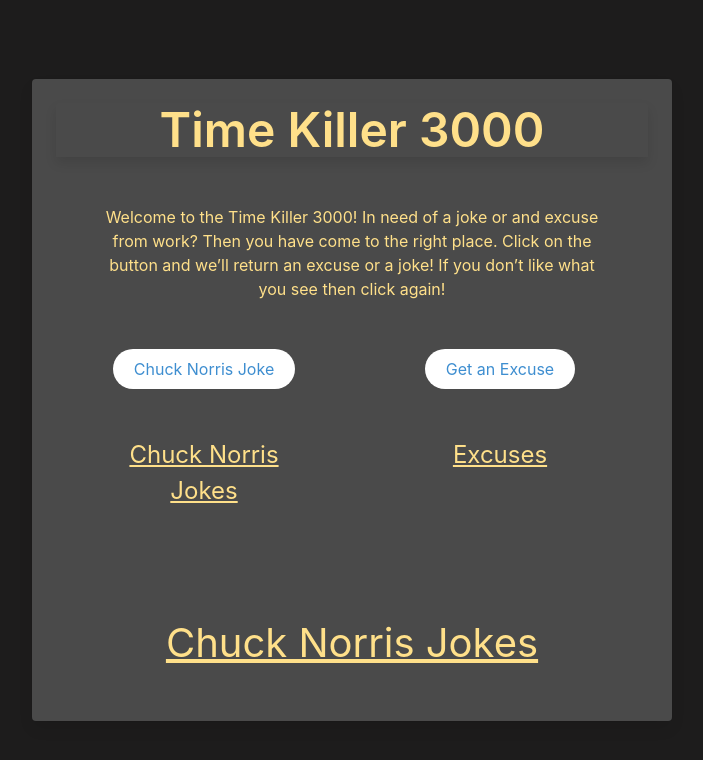
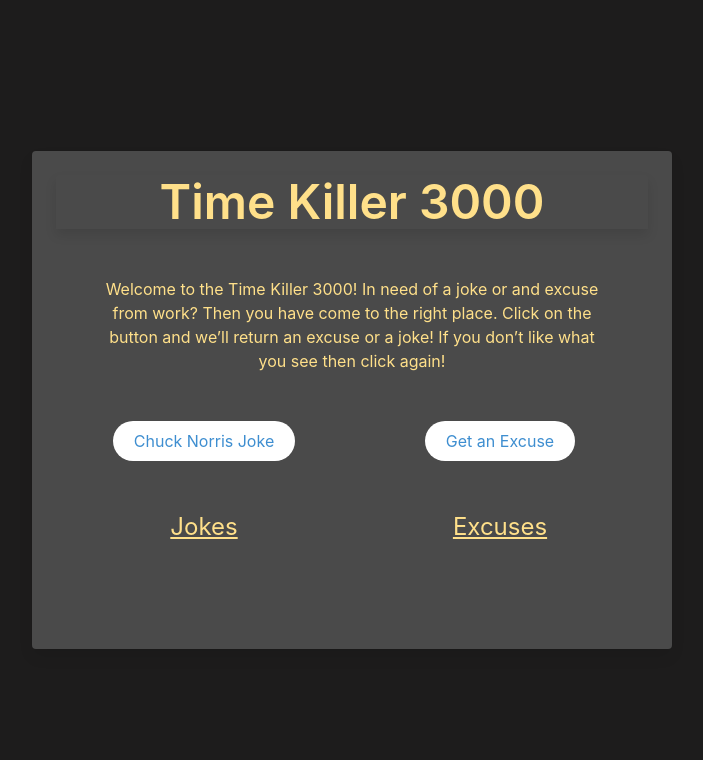
Before and after one commit to Nesnah1307/time-killer-3000, a plain HTML site: page index.html in a window 1280 px wide. Shown: the whole page, without its empty margins (288-991 px from the left). Drawn offline with nearby package versions, Linux system fonts and the light colour scheme.

Commit message:
adjustment on  joke title

```diff
--- a/index.html
+++ b/index.html
@@ -24,7 +24,7 @@
 
                 <!-- Responses section -->
                 <div class="container">
-                    <h2 class="is-size-4 is-underlined has-text-warning m-6">Chuck Norris Jokes</h2>
+                    <h2 class="is-size-4 is-underlined has-text-warning m-6">Jokes</h2>
                     <div id="jokeDisplay" class="column has-text-light m-2"></div>
                 </div>
             </div>
@@ -40,11 +40,6 @@
                 </div>
             </div>
         </div>
-
-        <h2 class="is-size-2 is-underlined has-text-warning">Chuck Norris Jokes</h2>
-
-        <p id="jokeDisplay" class="column has-text-light"></p>
-
     </div>
 </div>
 
```
